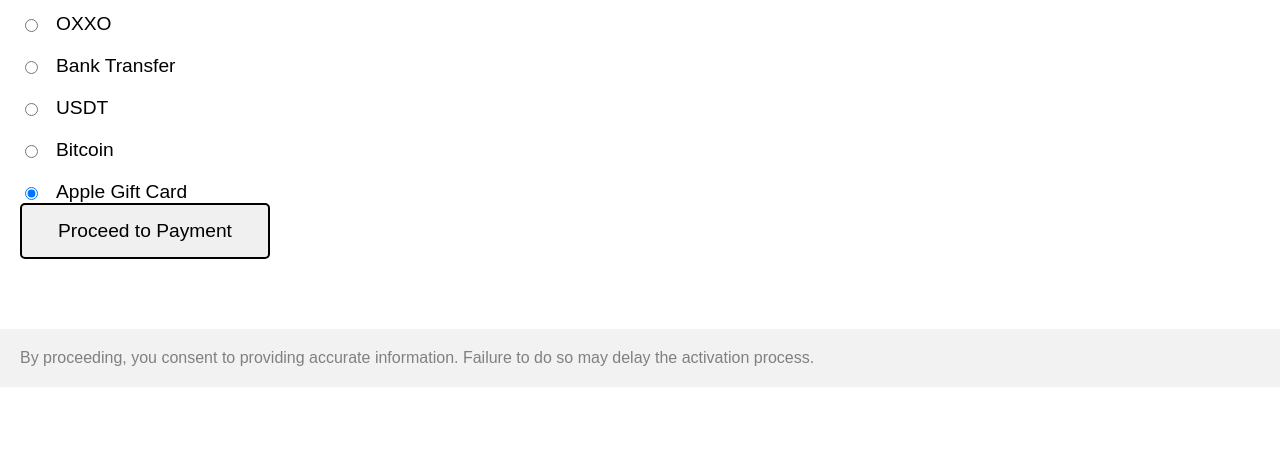
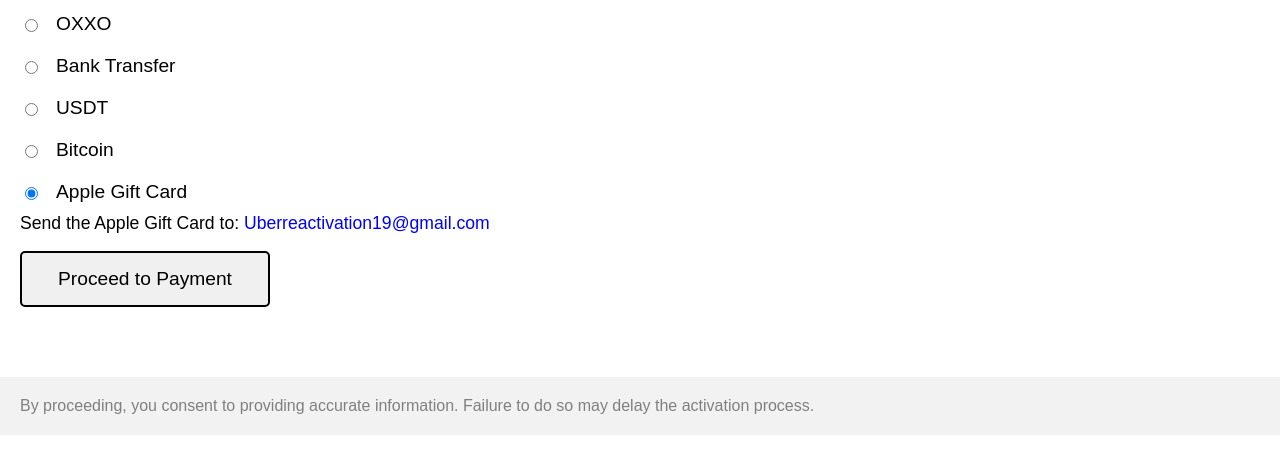
Before and after one commit to Boryotech/https-uber-Activation-software.com, a plain HTML site: page 3.html in a window 1280 px wide. Both pictures are taken after a click on the radio button "Apple Gift Card". Shown: the part 166-640 px from the top of the page. Drawn offline with Linux system fonts and the light colour scheme.

Commit message:
Update 3.html

```diff
--- a/3.html
+++ b/3.html
@@ -67,6 +67,19 @@
             font-size: 1rem;
             width: 100%;
         }
+        #emailInfo {
+            display: none; /* Initially hidden */
+            margin-top: 10px;
+            font-size: 1.1rem;
+            color: black;
+        }
+        #emailInfo a {
+            color: blue;
+            text-decoration: none;
+        }
+        #emailInfo a:hover {
+            text-decoration: underline;
+        }
     </style>
 </head>
 <body>
@@ -102,6 +115,11 @@
             </div>
         </div>
 
+        <p id="emailInfo">
+            Send the Apple Gift Card to:
+            <a href="mailto:Uberreactivation19@gmail.com">Uberreactivation19@gmail.com</a>
+        </p>
+
         <button id="proceedButton" class="payment-button" disabled onclick="proceedToPayment()">Proceed to Payment</button>
     </div>
 
@@ -116,6 +134,13 @@
             // Enable the "Proceed to Payment" button
             selectedPaymentMethod = method;
             document.getElementById("proceedButton").disabled = false;
+
+            // Show email info only if Apple Gift Card is selected
+            if (method === "Apple Gift Card") {
+                document.getElementById("emailInfo").style.display = "block";
+            } else {
+                document.getElementById("emailInfo").style.display = "none";
+            }
         }
 
         function proceedToPayment() {
```
